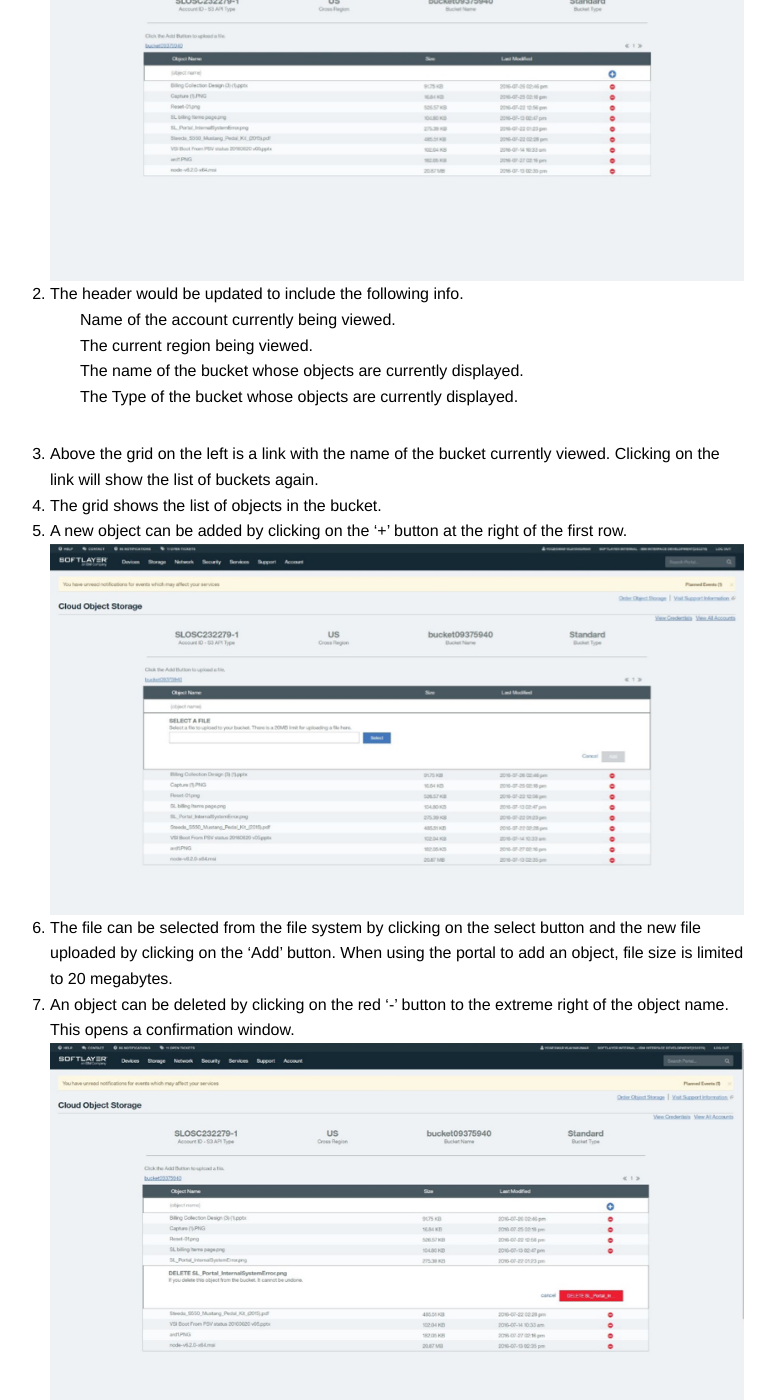
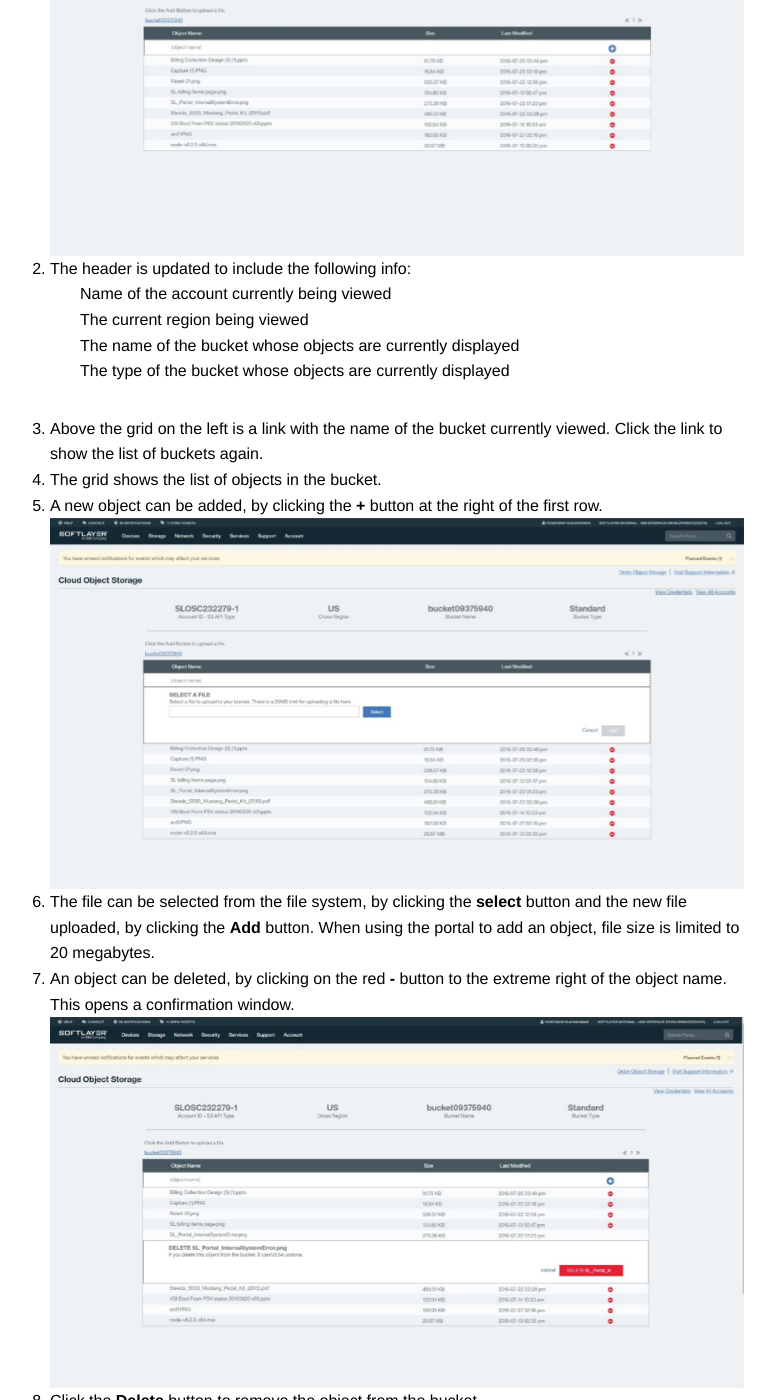
Before and after one commit to mpcarl-ibm/crs-docs, a Jekyll site: the page built from _gettingstarted/buckets-objects.md, in a window 1280 px wide and 1400 px high, scrolled down 2098 px. Shown: the whole window, without its empty margins (381-1156 px from the left). Built offline with Jekyll 4.4.1, drawn with Linux system fonts in a browser that asks for light colours; some of the changed text lies outside the part shown.

Commit message:
Editorial nits to fit IBM Style.

```diff
--- a/_gettingstarted/buckets-objects.md
+++ b/_gettingstarted/buckets-objects.md
@@ -1,6 +1,6 @@
 ---
 layout: page
-title:  "Managing Buckets & Objects"
+title:  "Managing buckets & objects"
 featured: true
 weight: 3
 tags: []
@@ -13,35 +13,35 @@
 The user interface portal provides a high level view of a storage account.  It is possible to create buckets and upload objects using the portal, but typically most interaction with the object store is done through the API by a client application.
 
 #### Using buckets
-1. Clicking on the Account Name in the above accounts list will open the details page for that account.
+1. Click the Account Name in the above accounts list to open the details page for that account.
     ![Buckets]({{ site.baseurl }}/img/bu1.png)
-2. The details page shows the following info on the top Header bar.
-    * Name of the account currently being viewed.
-    * The current region being viewed.
-    * The total capacity usage in the current billing cycle.
-    * The total bandwidth usage in the current billing cycle.
+2. The details page shows the following info on the top header bar:
+    * Name of the account currently being viewed
+    * The current region being viewed
+    * The total capacity usage in the current billing cycle
+    * The total bandwidth usage in the current billing cycle
 3. The page also shows the list of buckets present in the account.
-4. A new bucket can be added by clicking on the ‘+’ button at the right of the first row.
+4. A new bucket can be added by clicking on the **+** button at the right of the first row.
     ![Buckets]({{ site.baseurl }}/img/bu2.png)
-5. The new bucket name (it must be a DNS-compliant, globally unique name) can be entered and the new bucket added by clicking on the ‘Add’ button.
-6. A bucket can be deleted by clicking on the red ‘-’ button to the extreme right of the bucket name. This opens a confirmation window.
+5. The new bucket name (it must be a DNS-compliant, globally unique name) can be entered and the new bucket added, by clicking the **Add** button.
+6. A bucket can be deleted, by clicking the red **-** button to the extreme right of the bucket name. This opens a confirmation window.
     ![Buckets]({{ site.baseurl }}/img/bu3.png)
-7. Clicking the ‘Delete’ button removes the bucket from the account. **Note: only empty buckets can be deleted**.  Attempting to delete a non-empty bucket will result in an error.
+7. Click the **Delete** button to remove the bucket from the account. **Note: only empty buckets can be deleted**.  Attempting to delete a non-empty bucket will result in an error.
 
 #### Using objects
 
-1. The objects present within a bucket can be viewed by clicking on the bucket name on the buckets list.
+1. The objects present within a bucket can be viewed, by clicking the bucket name on the buckets list.
     ![Objects]({{ site.baseurl }}/img/obj1.png)
-2. The header would be updated to include the following info.
-    * Name of the account currently being viewed.
-    * The current region being viewed.
-    * The name of the bucket whose objects are currently displayed.
-    * The Type of the bucket whose objects are currently displayed.
-3. Above the grid on the left is a link with the name of the bucket currently viewed. Clicking on the link will show the list of buckets again.
+2. The header is updated to include the following info:
+    * Name of the account currently being viewed
+    * The current region being viewed
+    * The name of the bucket whose objects are currently displayed
+    * The type of the bucket whose objects are currently displayed
+3. Above the grid on the left is a link with the name of the bucket currently viewed. Click the link to show the list of buckets again.
 4. The grid shows the list of objects in the bucket.
-5. A new object can be added by clicking on the ‘+’ button at the right of the first row.
+5. A new object can be added, by clicking the **+** button at the right of the first row.
     ![Objects]({{ site.baseurl }}/img/obj2.png)
-6. The file can be selected from the file system by clicking on the select button and the new file uploaded by clicking on the ‘Add’ button.  When using the portal to add an object, file size is limited to 20 megabytes.
-7. An object can be deleted by clicking on the red ‘-’ button to the extreme right of the object name. This opens a confirmation window.
+6. The file can be selected from the file system, by clicking the **select** button and the new file uploaded, by clicking the **Add** button.  When using the portal to add an object, file size is limited to 20 megabytes.
+7. An object can be deleted, by clicking on the red **-** button to the extreme right of the object name. This opens a confirmation window.
     ![Objects]({{ site.baseurl }}/img/obj3.png)
-8. Clicking the ‘Delete’ button removes the object from the bucket.
+8. Click the **Delete** button to remove the object from the bucket.
```
